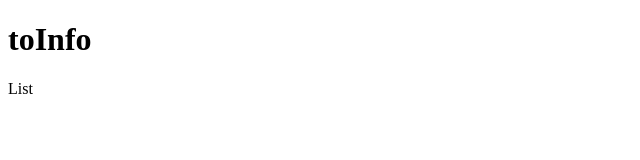
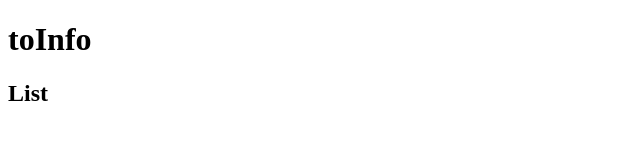
Before and after one commit to toinfo/toinfo.github.io, a plain HTML site: page index.html in a window 1280 px wide. Shown: the full height of the page, 0-640 px from the left. Drawn offline with Linux system fonts and the light colour scheme.

Commit message:
Update index.html

```diff
--- a/index.html
+++ b/index.html
@@ -6,7 +6,7 @@
   <body>
 
   <h1> toInfo </h1>
-  <p> List </p>
+  <h2> List </h2>
 
   </body>
 </html>
```
